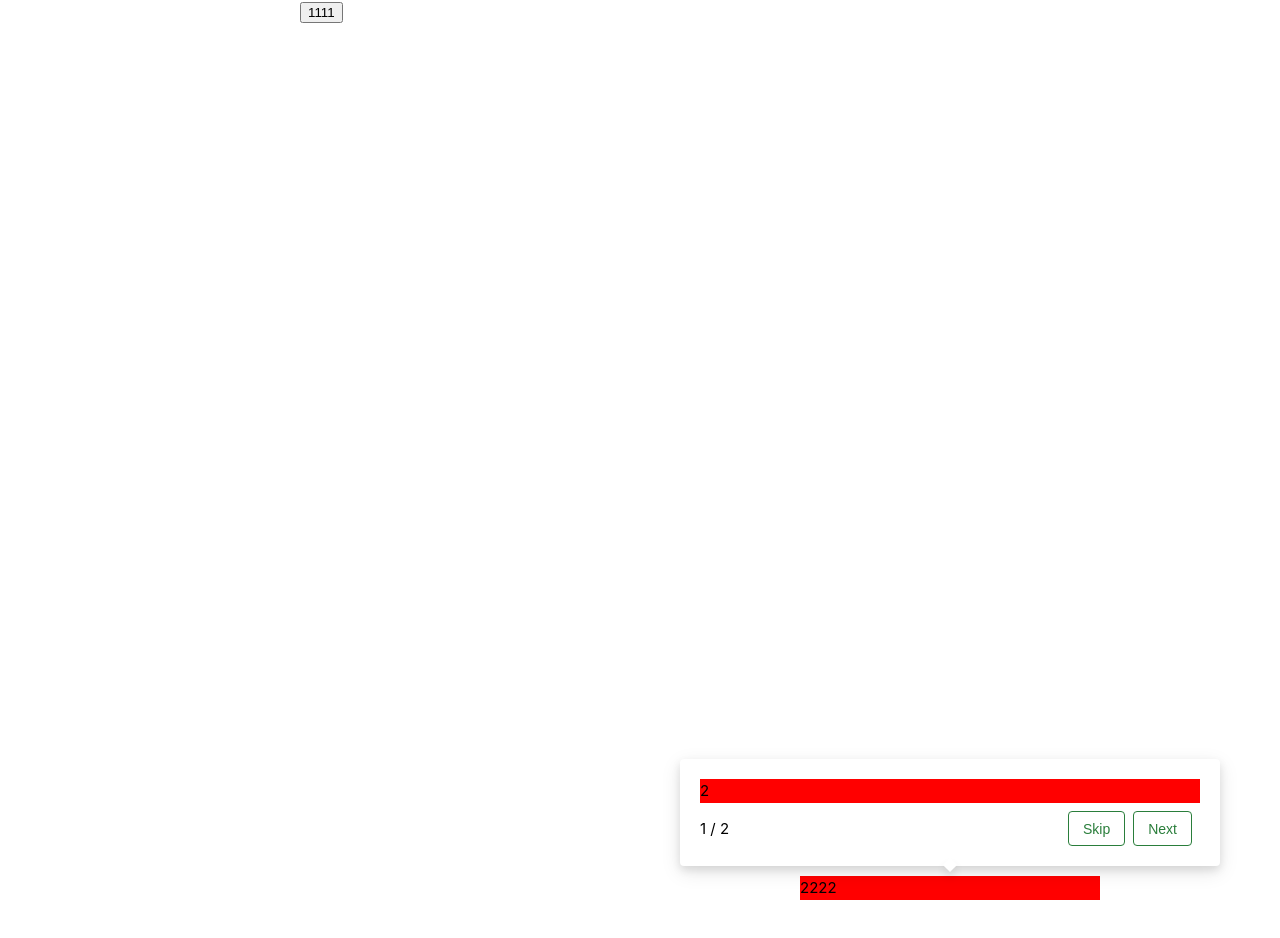
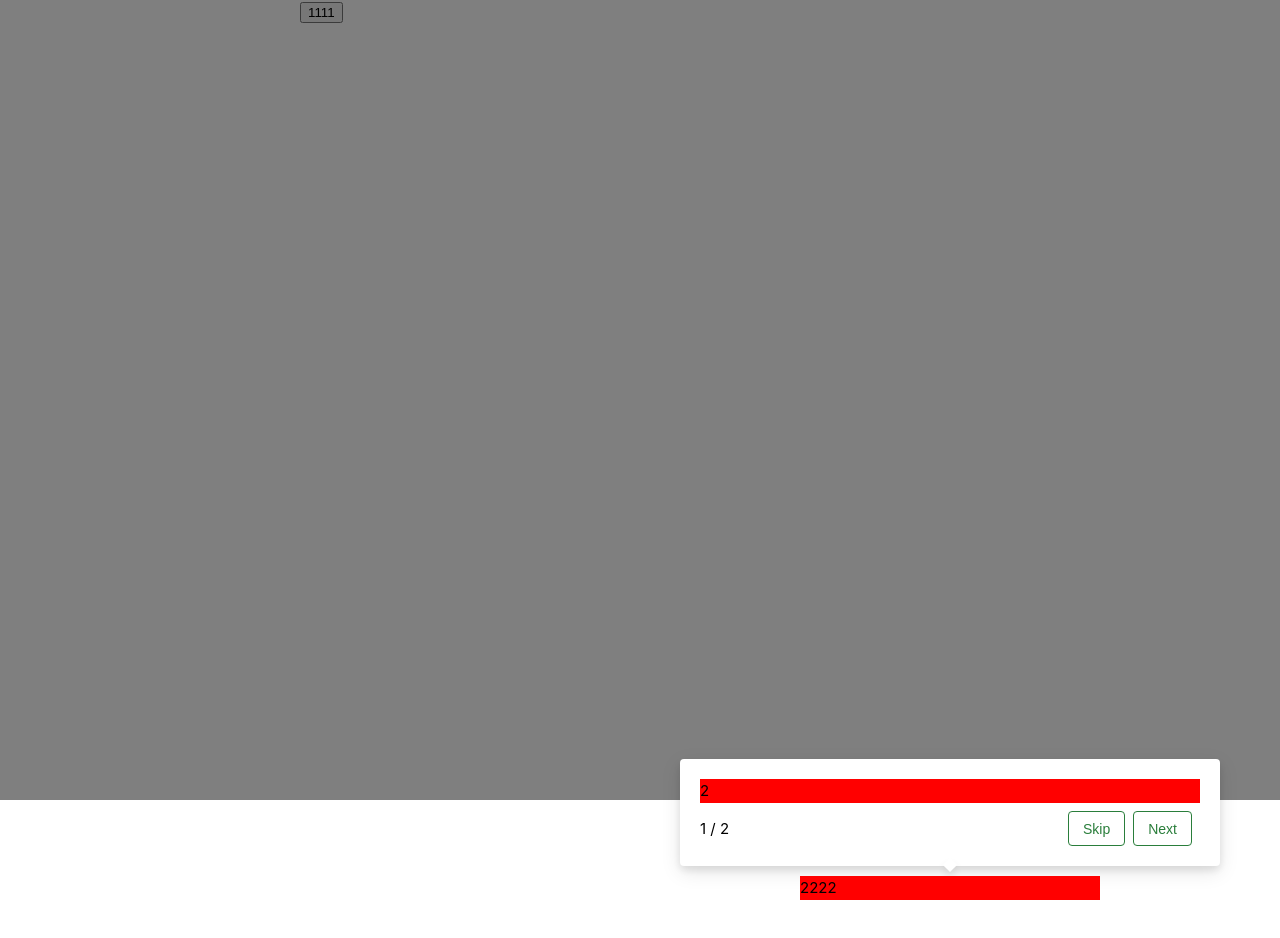
Before and after one commit to KrialY/vue-coachmark, a Vue app: page / in a window 1280 px wide. Shown: the top 938 px of the page. Built offline with nearby package versions, Linux system fonts and the light colour scheme.

Commit message:
feat: support shadow

```diff
--- a/src/App.vue
+++ b/src/App.vue
@@ -1,7 +1,7 @@
 <template>
   <div style="width: 2000px; height: 2000px">
     <template v-if="visible">
-      <button style="margin-left: 300px" id="aaa">1111</button>
+      <button id="aaa" style="margin-left: 300px">1111</button>
       <div
         style="background: red; width: 300px; position: absolute; bottom: -100px; left: 800px"
         id="bbb"
@@ -9,7 +9,7 @@
         2222
       </div></template
     >
-    <CoachMark :steps="steps" placement="bottom">
+    <CoachMark :steps="steps" placement="bottom" shadow>
       <template #1>1</template>
       <template #2>
         <div style="width: 500px; background: red">2</div>
--- a/src/components/CoachMark/CoachMark.vue
+++ b/src/components/CoachMark/CoachMark.vue
@@ -1,11 +1,10 @@
 <template>
   <Transition name="coach-mark" @after-leave="handleAnimationEnd">
     <div
+      :class="['coach-mark__shadow', shadow ? 'coach-mark__shadow--enable' : null]"
       v-if="activeTemplate && target"
-      ref="coachMarkRef"
-      class="coach-mark--floating"
-      :style="floatingStyles"
     >
+      <div ref="coachMarkRef" class="coach-mark--floating" :style="floatingStyles">
         <div ref="arrowRef" :style="arrowStyles" class="coach-mark__arrow"></div>
         <div :class="['coach-mark__content', contentClass]">
           <slot :name="activeTemplate.templateName"></slot>
@@ -42,6 +41,7 @@
               </div>
             </div>
           </slot>
+        </div>
       </div>
     </div>
   </Transition>
@@ -94,6 +94,10 @@ export default defineComponent({
       type: Array as PropType<Steps>,
       default: () => []
     },
+    shadow: {
+      type: Boolean as PropType<boolean>,
+      default: false
+    },
     placement: {
       type: String as PropType<Placement>,
       default: 'bottom'
@@ -132,13 +136,14 @@ export default defineComponent({
     const localStorageKey: string = `${PREFIX}-${props.storageKey}`
     let cleanup: Function | null = null
     let action: Action | null = null
+    let activeTargetStyle: { position: string; zIndex: string } | null = null
 
     const isChangingStep: Ref<boolean> = ref(false)
     const activeTemplateIndex: Ref<number> = ref(0)
     const floatingStyles: Ref<StyleValue> = ref({})
     const arrowStyles: Ref<StyleValue> = ref({})
-    const target: Ref<Element | null> = ref(null)
-    const arrowRef: Ref<Element | null> = ref(null)
+    const target: Ref<HTMLElement | null> = ref(null)
+    const arrowRef: Ref<HTMLElement | null> = ref(null)
     const coachMarkRef: Ref<FloatingElement | null> = ref(null)
 
     const activeTemplate: ComputedRef<Step | null> = computed(() => {
@@ -189,6 +194,11 @@ export default defineComponent({
       // trigger animation
       isChangingStep.value = true
       action = Action.next
+      if (props.shadow && target.value && activeTargetStyle) {
+        target.value.style.position = activeTargetStyle.position
+        target.value.style.zIndex = activeTargetStyle.zIndex
+        activeTargetStyle = null
+      }
       target.value = null
     }
 
@@ -204,7 +214,18 @@ export default defineComponent({
       async function observeTarget() {
         const targetEl = document.querySelector(activeTemplate.value?.target as string)
         if (targetEl) {
-          target.value = targetEl
+          target.value = targetEl as HTMLElement
+          if (props.shadow) {
+            const targetElStyle = window.getComputedStyle(targetEl)
+            activeTargetStyle = {
+              zIndex: targetElStyle.zIndex,
+              position: targetElStyle.position
+            }
+            if (targetElStyle.position === 'static') {
+              target.value.style.position = 'relative'
+            }
+            target.value.style.zIndex = '1'
+          }
           observer.disconnect()
           await nextTick()
           doComputePosition()
@@ -304,6 +325,7 @@ export default defineComponent({
   &--floating {
     position: absolute;
     z-index: 1000;
+    pointer-events: initial;
   }
   &__content {
     padding: 20px;
@@ -345,5 +367,17 @@ export default defineComponent({
       background-color: rgba(42, 126, 59, 0.05);
     }
   }
+  &__shadow {
+    position: fixed;
+    top: 0;
+    left: 0;
+    width: 100vw;
+    height: 100vh;
+    pointer-events: none;
+    &--enable {
+      pointer-events: initial;
+      background-color: rgba(0, 0, 0, 0.5);
+    }
+  }
 }
 </style>
```
Lines whose indentation alone changed are shown as unchanged.
